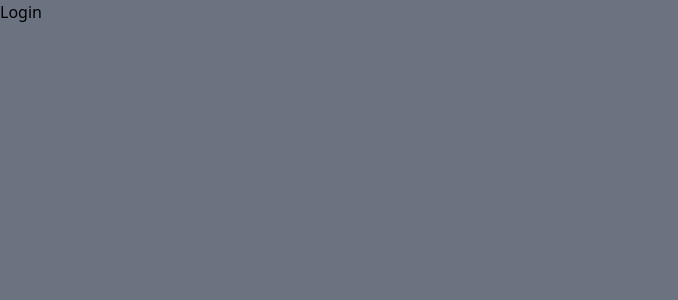
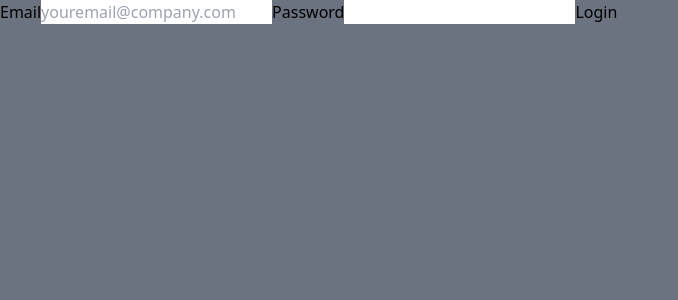
Before and after one commit to JHUMBERTTO/Login-Singin, a React (Vite) app: page /login in a window 1280 px wide. Shown: the top 300 px of the page, without its empty margins (0-678 px from the left). Built offline with nearby package versions, Linux system fonts and the light colour scheme; no server answers.

Commit message:
Login Logic & Protected Route

```diff
--- a/src/App.jsx
+++ b/src/App.jsx
@@ -1,17 +1,22 @@
 import { Routes, Route } from "react-router-dom"
 import Home  from './components/Home'
 import Login  from './components/Login'
-import Register  from './components/Register'
+import Singup  from './components/Singup'
 import { AuthProvider } from "./context/authContext"
+import { ProtectedRoute } from './components/ProtectedRoute'
 
 const App = () => {
   return (
     <div className="bg-gray-500 h-screen text-black flex">
       <AuthProvider>
         <Routes>
-          <Route path="/" element={<Home/>}/>
+          <Route path="/" element={
+            <ProtectedRoute>
+              <Home/>
+            </ProtectedRoute>
+          }/>
           <Route path="/login" element={<Login/>}/>
-          <Route path="/register" element={<Register/>}/>
+          <Route path="/singup" element={<Singup/>}/>
         </Routes>
       </AuthProvider>
     </div>
--- a/src/components/Home.jsx
+++ b/src/components/Home.jsx
@@ -1,9 +1,23 @@
 import { useAuth } from "../context/authContext"
 
 const Home = () => {
+  const {user, logout, loading} = useAuth()
+  const handleLogout = async () =>{
+    await logout()
+  }
+
+  if (loading)  return <h1>loading</h1>
+
 
   return (
-    <div>Home</div>
+    <div>
+      <h1>
+        Welcome{user.email}
+      </h1>
+      <button onClick={handleLogout}>
+        logout
+      </button>
+    </div>
   )
 }
 
--- a/src/components/Login.jsx
+++ b/src/components/Login.jsx
@@ -1,8 +1,53 @@
-import React from 'react'
+import React, { useState } from 'react'
+import {useAuth} from '../context/authContext'
+import { useNavigate } from 'react-router-dom'
 
 const Login = () => {
+  const [user, setUser] = useState({
+    email: '',
+    password: '',
+  })
+
+  const{login} = useAuth()
+  const navigate = useNavigate()
+  const [error, setError] = useState()
+
+  const handleChange = ({target: {name, value}}) => {
+    setUser({... user, [name]: value})
+  };
+
+  const handleSubmit = async e => {
+    e.preventDefault()
+    setError('')
+    try{
+      await login( user.email, user.password)
+      navigate('/')
+    }catch (error){
+      setError(error.message)
+    }
+  }
+
   return (
-    <div>Login</div>
+    <div>
+      {error && <p>{error}</p>}
+      <form onSubmit={handleSubmit}>
+        <label htmlFor="email">Email</label>
+        <input
+          type="email"
+          name='email'
+          placeholder='youremail@company.com'
+          onChange={handleChange}
+        />
+        <label htmlFor="password">Password</label>
+        <input
+          type="password"
+          name='password'
+          id='password'
+          onChange={handleChange}
+        />
+        <button>Login</button>
+      </form>
+    </div>
   )
 }
 
--- a/src/components/ProtectedRoute.jsx
+++ b/src/components/ProtectedRoute.jsx
@@ -1,9 +1,12 @@
-import React from 'react'
+import { useAuth } from "../context/authContext";
+import { Navigate } from 'react-router-dom'
 
-const ProtectedRoute = () => {
-  return (
-    <div>ProtectedRoute</div>
-  )
+export function ProtectedRoute({children}){
+  const {user, loading} = useAuth()
+
+  if(loading) return <h1>Loading</h1>
+
+  if(!user) return <Navigate to='/login'/>
+
+  return <>{children}</>
 }
-
-export default ProtectedRoute
--- a/src/components/Register.jsx
+++ b/src/components/Singup.jsx
@@ -2,7 +2,7 @@
 import {useAuth} from '../context/authContext'
 import { useNavigate } from 'react-router-dom'
 
-const Register = () => {
+const Singup = () => {
   const [user, setUser] = useState({
     email: '',
     password: '',
@@ -51,4 +51,4 @@
   )
 }
 
-export default Register
+export default Singup
--- a/src/context/authContext.jsx
+++ b/src/context/authContext.jsx
@@ -1,5 +1,5 @@
-import { createContext, useContext } from 'react';
-import { createUserWithEmailAndPassword } from 'firebase/auth';
+import { createContext, useContext, useEffect, useState } from 'react';
+import { createUserWithEmailAndPassword, signInWithEmailAndPassword, onAuthStateChanged, signOut } from 'firebase/auth';
 import { auth } from '../firebase';
 
 export const authContext = createContext();
@@ -10,11 +10,28 @@
 }
 
 export function AuthProvider({children}){
-  const singup = (email,password) => createUserWithEmailAndPassword(auth, email, password);
+  const [ user, setUser] = useState(null)
+  const [loading, setLoading] = useState(true)
 
+  const singup = (email,password) =>
+  createUserWithEmailAndPassword(auth, email, password)
+
+  const login = (email,password) =>
+  signInWithEmailAndPassword(auth, email, password);
+
+  const logout = () => signOut(auth)
+
+  useEffect(() => {
+    const unsubscribe = onAuthStateChanged(auth, currentUser =>{
+      setUser(currentUser)
+      setLoading(false)
+    })
+
+    return  () => unsubscribe();
+  },[])
 
   return(
-    <authContext.Provider value={{singup}}>
+    <authContext.Provider value={{singup, login, user, logout, loading}}>
       {children}
     </authContext.Provider>
   )
```
